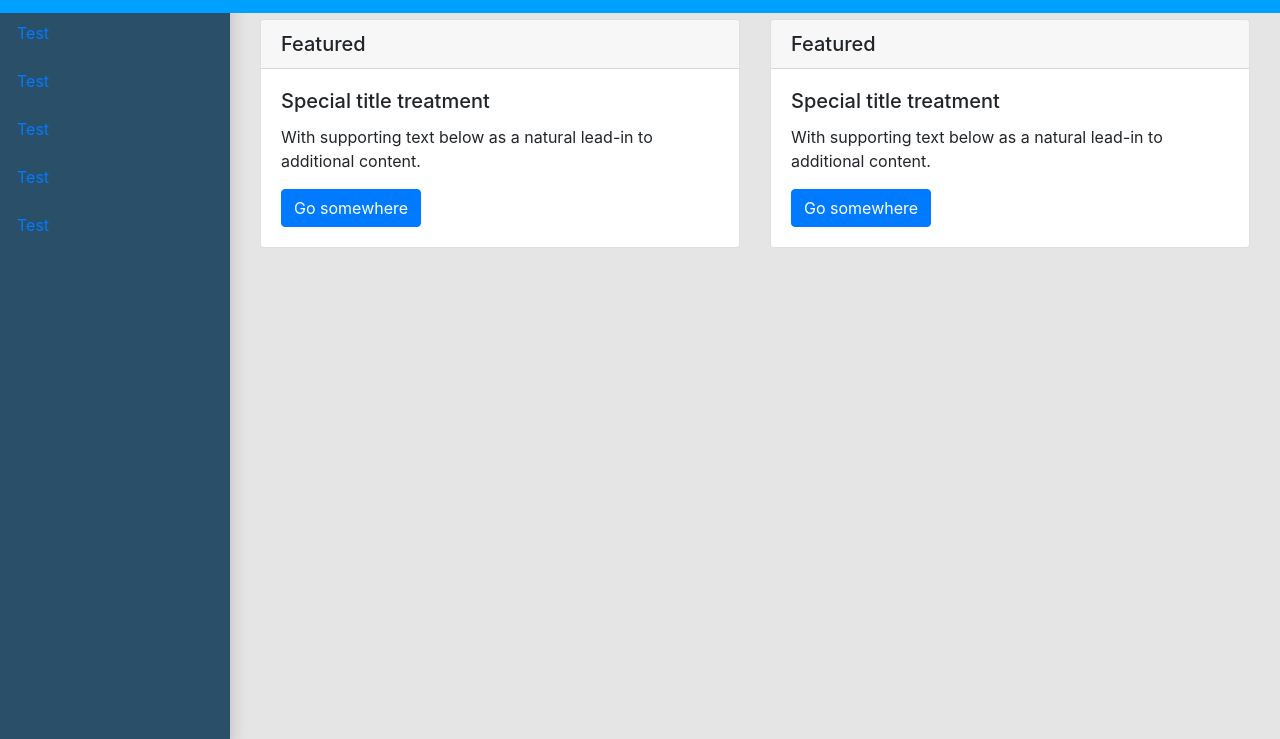
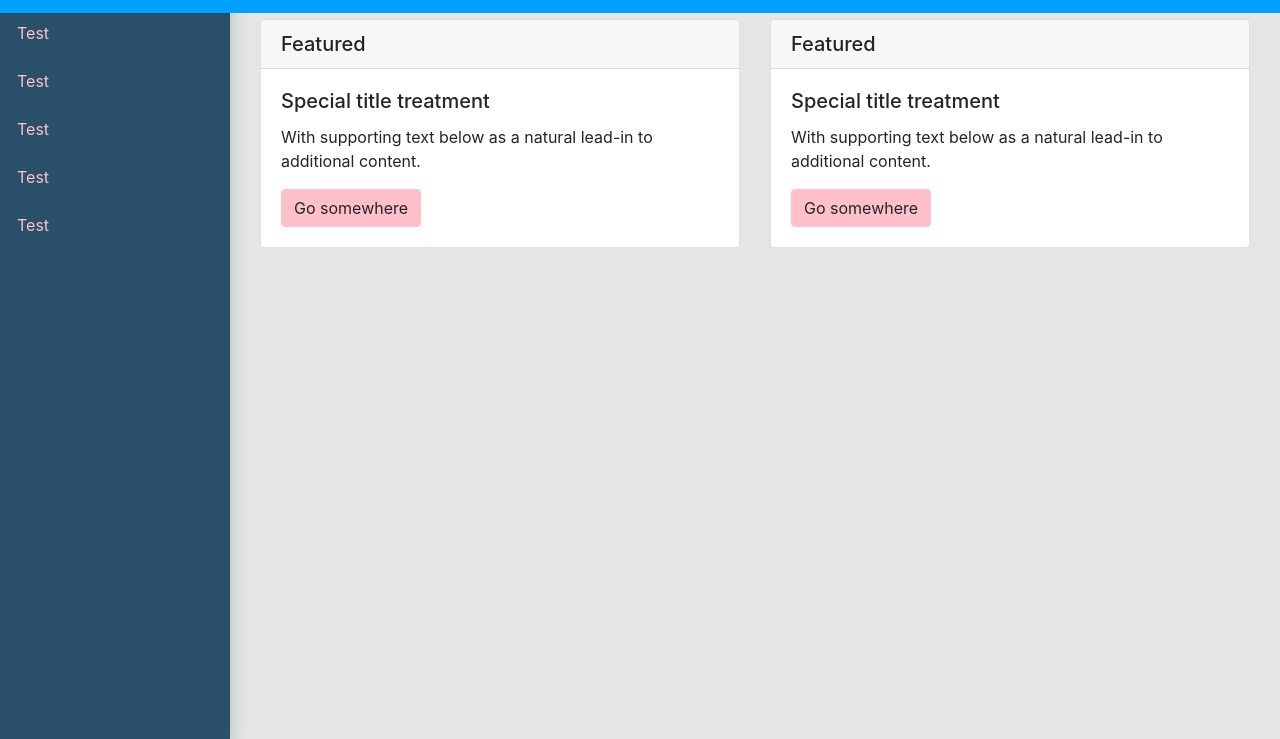
Before and after one commit to Annie-Huang/hq-admin, a website built with webpack: page demo/index.html in a window 1280 px wide. Shown: the part 61-800 px from the top of the page. Built offline with nearby package versions, Linux system fonts and the light colour scheme.

Commit message:
Show how to override bootstrap variables

```diff
--- a/src/sass/_customize-bootstrap.scss
+++ b/src/sass/_customize-bootstrap.scss
@@ -0,0 +1,2 @@
+// e.g. override the $primary defined in C:\react\hq-admin\node_modules\bootstrap\scss\_variables.scss
+$primary: pink
--- a/src/sass/main.scss
+++ b/src/sass/main.scss
@@ -9,7 +9,7 @@
 
 // Bootstrap
 @import "_vars.scss";
-@import "_customize-bootstrap.scss";
+@import "_customize-bootstrap.scss"; // this need to be in front of ~bootstrap/scss/bootstrap in order to be able to override it.
 @import "~bootstrap/scss/bootstrap";
 
 $fa-font-path: "~@fortawesome/fontawesome-free/webfonts";
```
Also changed, not shown: demo/css/app.css.
